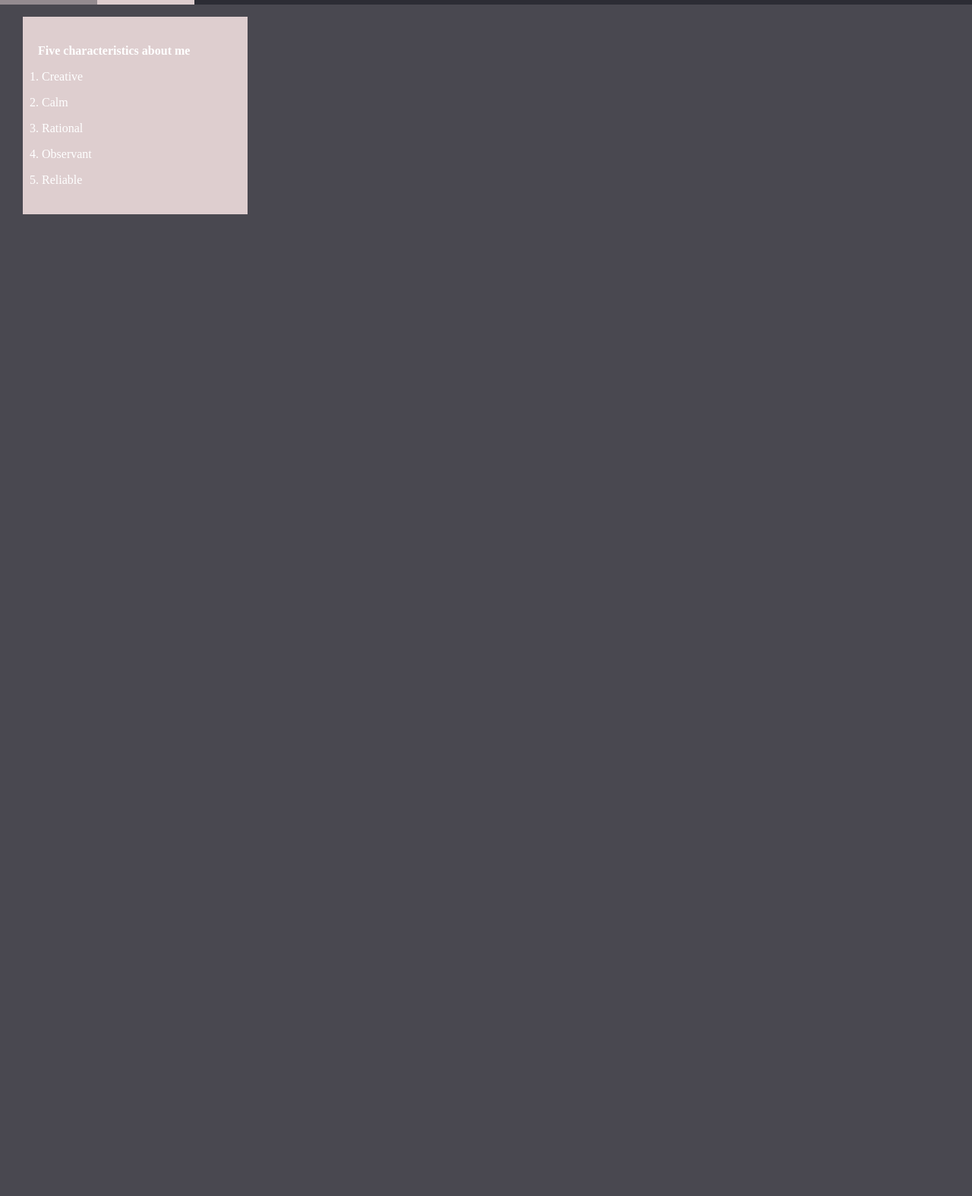
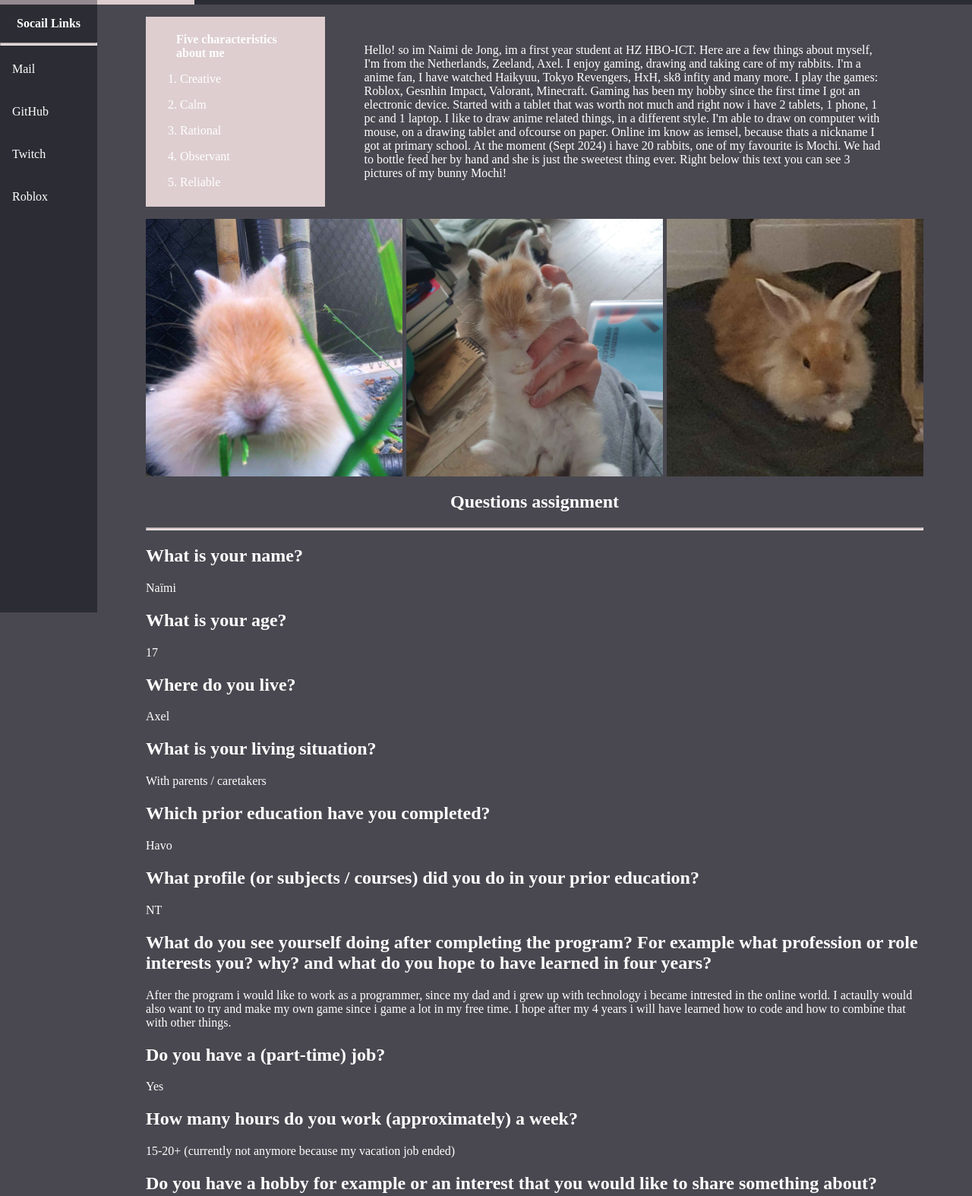
Before and after one commit to iemsel/iemsel.github.io, a plain HTML site: page profile.html in a window 1280 px wide. Shown: the part 40-1614 px from the top of the page at 76% size. Before the commit the page ends 800 px from the top, so only its background shows below. Drawn offline with Linux system fonts and the light colour scheme.

Commit message:
profile page finished

```diff
--- a/profile.html
+++ b/profile.html
@@ -18,8 +18,18 @@
           <li><a href="/iemsel.github.io/blog.html">Blog</a></li>
         </ul>
       </nav>
-      <article>
-        <ol>
+      <aside>
+        <p style="text-align: center; font-weight: bold;">Socail Links</p>
+        <hr>
+        <ul class="side-menu">
+          <li><a href="mailto:jong0394@hz.nl" target="_blank" rel="noopener noreferrer">Mail</a></li>
+          <li><a href="https://github.com/iemsel" target="_blank" rel="noopener noreferrer">GitHub</a></li>
+          <li><a href="https://www.twitch.tv/iemsel/" target="_blank" rel="noopener noreferrer">Twitch</a></li>
+          <li><a href="https://www.roblox.com/users/379933806/profile" target="_blank" rel="noopener noreferrer">Roblox</a></li>
+        </ul>
+      </aside>
+      <article id="profile">
+        <ol id="about-me">
           <p style="font-weight: bold;">Five characteristics about me</p>
           <li><p>Creative</p></li>
           <li><p>Calm</p></li>
@@ -27,6 +37,54 @@
           <li><p>Observant</p></li>
           <li><p>Reliable</p></li>
         </ol>
+        <p id="mochi">Hello! so im Naimi de Jong, im a first year student at HZ HBO-ICT.
+           Here are a few things about myself,
+           I'm from the Netherlands, Zeeland, Axel.
+          I enjoy gaming, drawing and taking care of my rabbits.
+          I'm a anime fan, I have watched Haikyuu, Tokyo Revengers, HxH, sk8 infity and many more.
+          I play the games: Roblox, Gesnhin Impact, Valorant, Minecraft.
+          Gaming has been my hobby since the first time I got an electronic device.
+          Started with a tablet that was worth not much and
+          right now i have 2 tablets, 1 phone, 1 pc and 1 laptop.
+          I like to draw anime related things, in a different style.
+          I'm able to draw on computer with mouse, on a drawing tablet and ofcourse on paper.
+          Online im know as iemsel, because thats a nickname I got at primary school.
+          At the moment (Sept 2024) i have 20 rabbits,
+          one of my favourite is Mochi.
+          We had to bottle feed her by hand and she is just the sweetest thing ever.
+          Right below this text you can see 3 pictures of my bunny Mochi!
+        </p>
+
+      </article>
+      <article id="profile">
+        <img id="mochi-img" src="img/mochi-grass.jpg" alt="A cute picture of one of my favourite bunnys">
+        <img id="mochi-img" src="img/mochi-baby.jpg" alt="A baby picture of one of my favourite bunnys">
+        <img id="mochi-img" src="img/mochi-laying.jpg" alt="A baby picture of one of my favourite bunnys">
+      </article>
+      <article id="questions">
+        <h1 style="text-align: center; font-weight: bold;">Questions assignment</h1>
+        <hr>
+        <h1>What is your name?</h1>
+        <p>Naïmi</p>
+        <h1>What is your age?</h1>
+        <p>17</p>
+        <h1>Where do you live?</h1>
+        <p>Axel</p>
+        <h1>What is your living situation?</h1>
+        <p>With parents / caretakers</p>
+        <h1>Which prior education have you completed?</h1>
+        <p>Havo</p>
+        <h1>What profile (or subjects / courses) did you do in your prior education? </h1>
+        <p>NT</p>
+        <h1>What do you see yourself doing after completing the program? For example what profession or role interests you? why? and what do you hope to have learned in four years?</h1>
+        <p>After the program i would like to work as a programmer, since my dad and i grew up with technology i became intrested in the online world. I actaully would also want to try and make my own game since i game a lot in my free time.
+          I hope after my 4 years i will have learned how to code and how to combine that with other things.</p>
+        <h1>Do you have a (part-time) job?</h1>
+        <p>Yes</p>
+        <h1>How many hours do you work (approximately) a week? </h1>
+        <p>15-20+ (currently not anymore because my vacation job ended)</p>
+        <h1>Do you have a hobby for example or an interest that you would like to share something about?</h1>
+        <p>So like said before I enjoy gaming, further more are my hobbys also drawing and taking care of my rabbits.</p>
       </article>
     </main>
   </body>
--- a/style.css
+++ b/style.css
@@ -13,6 +13,11 @@ h1{
     color:#ffffff;
 }
 
+hr{
+    background-color: #dececf;
+    height: 2px;
+}
+
 li{
     color: #ffffff;
 }
@@ -21,8 +26,9 @@ ol{
     color: #ffffff;
     width: 20%;
     background-color: #dececf;
-    margin-left: 30px;
-    padding: 20px;
+    padding-bottom: 5px;
+    padding-top: 5px;
+    padding-right: 25px;
 }
 
 ol li{
@@ -44,6 +50,33 @@ ol li{
     max-width: 45%;
     text-align: center;
     margin: 2%;
+}
+
+#mochi{
+    flex: 0.80;
+    text-size-adjust: 40px;
+    margin: 5%;
+}
+
+#mochi-img{
+    max-width: 33%;
+}
+
+#about-me{
+    flex: 1;
+    flex: 0.20;
+}
+
+#profile{
+    display: flex;
+    justify-content: space-between;
+    margin-left: 15%;
+    margin-right: 5%;
+}
+
+#questions{
+    margin-left: 15%;
+    margin-right: 5%;
 }
 
 nav{
```
Also changed, not shown: index.html (+1 -1 lines), img/mochi-baby.jpg (added), img/mochi-grass.jpg (added), img/mochi-laying.jpg (added).
